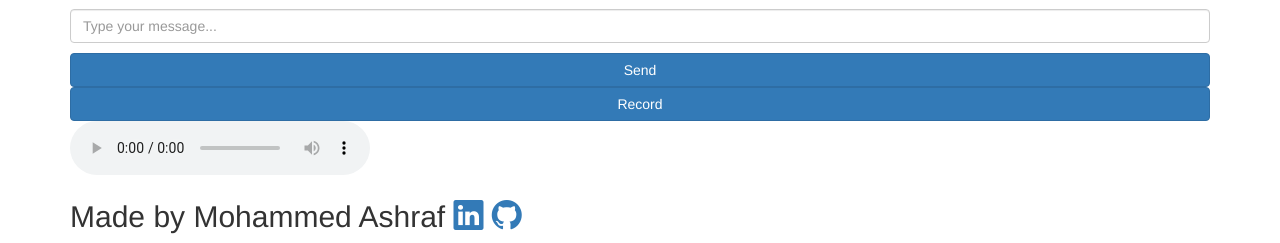
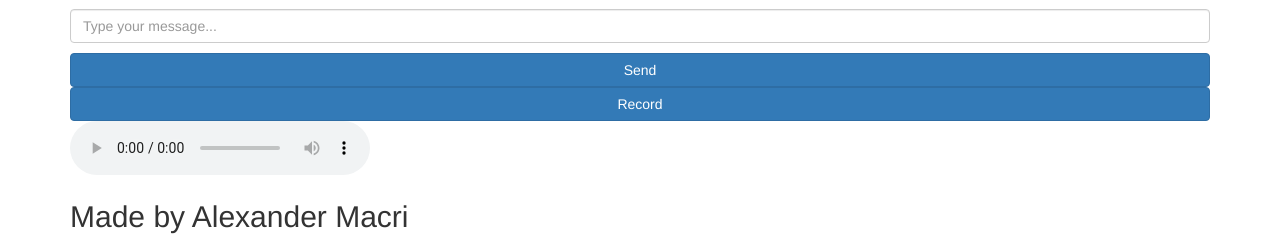
Before and after one commit to Cool-Engr/AI-Farming-Assistant, a Flask app: page / in a window 1280 px wide. Shown: the part 571-814 px from the top of the page. Run offline with Flask 3, Linux system fonts and the light colour scheme; some libraries are stand-ins or nearby versions.

Commit message:
Update project for me

```diff
--- a/templates/index.html
+++ b/templates/index.html
@@ -55,9 +55,7 @@
         </div>
         <footer class="footer">
             <div class="footer-links">
-                <h2> Made by Mohammed Ashraf
-                <a href="https://www.linkedin.com/in/mohammed97ashraf" target="_blank"><i class="bi bi-linkedin"></i></a>
-                <a href="https://github.com/mohammed97ashraf" target="_blank"><i class="bi bi-github"></i></a></h2>
+                <h2> Made by Alexander Macri
             </div>
         </footer>
     </div>
```
Also changed, not shown: README.md, Sample_image/voicechat_web.png.
